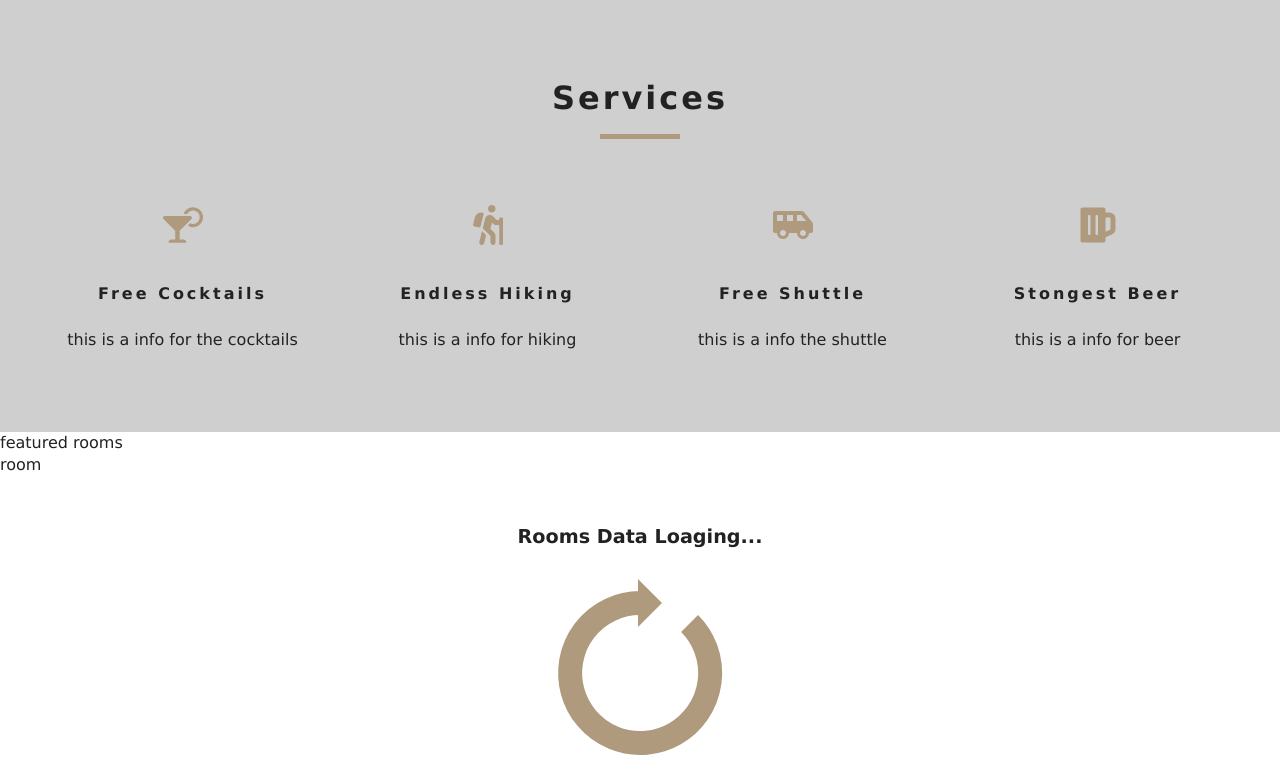
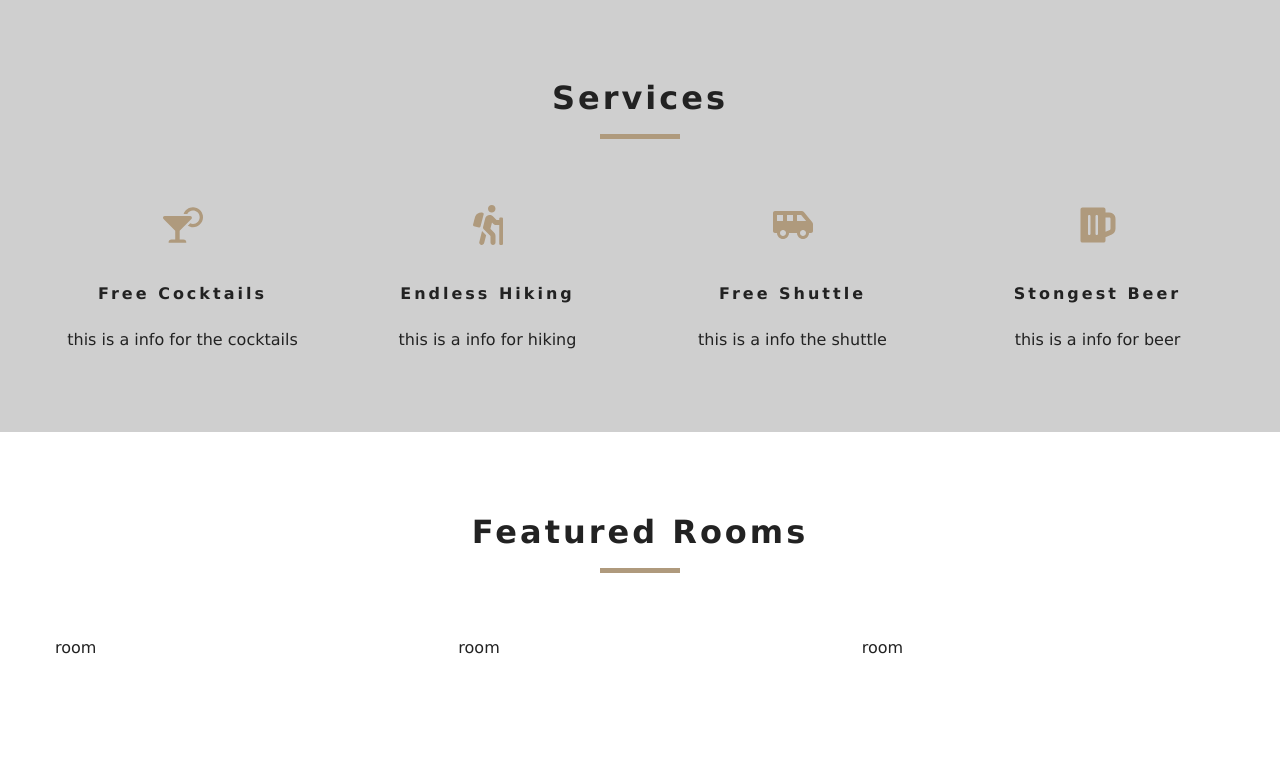
Before and after one commit to matthiashaefeli/udemy-resort, a React (Create React App) app: page / in a window 1280 px wide. Shown: the part 802-1581 px from the top of the page. After the commit the page ends 1541 px from the top, so only its background shows below. Built offline with nearby package versions, Linux system fonts and the light colour scheme.

Commit message:
render featured rooms

```diff
--- a/src/components/FeaturedRooms.js
+++ b/src/components/FeaturedRooms.js
@@ -2,19 +2,25 @@
 import { RoomContext } from '../context'
 import Loading from './Loading'
 import Room from './Room'
+import Title from './Title'
 
 export default class FeaturedRooms extends Component {
   static contextType = RoomContext
 
   render() {
-    const { featuredRooms, rooms } = this.context
+    let { loading, featuredRooms: rooms } = this.context
+
+    rooms = rooms.map(room => {
+      return <Room key={room.id} room={room} />
+    })
 
     return (
-      <div>
-        featured rooms
-        <Room />
-        <Loading />
-      </div>
+      <section className='featured-rooms'>
+        <Title title='featured rooms' />
+        <div className='featured-rooms-center'>
+          {loading ? <Loading /> : rooms}
+        </div>
+      </section>
     )
   }
 }
```
